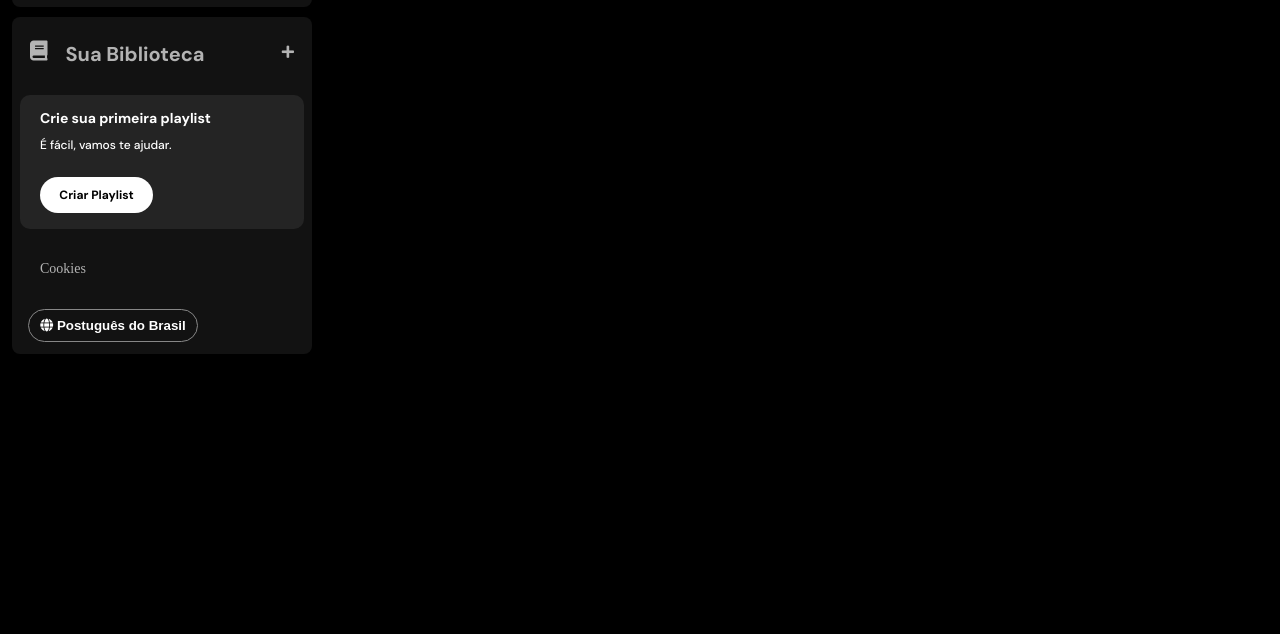
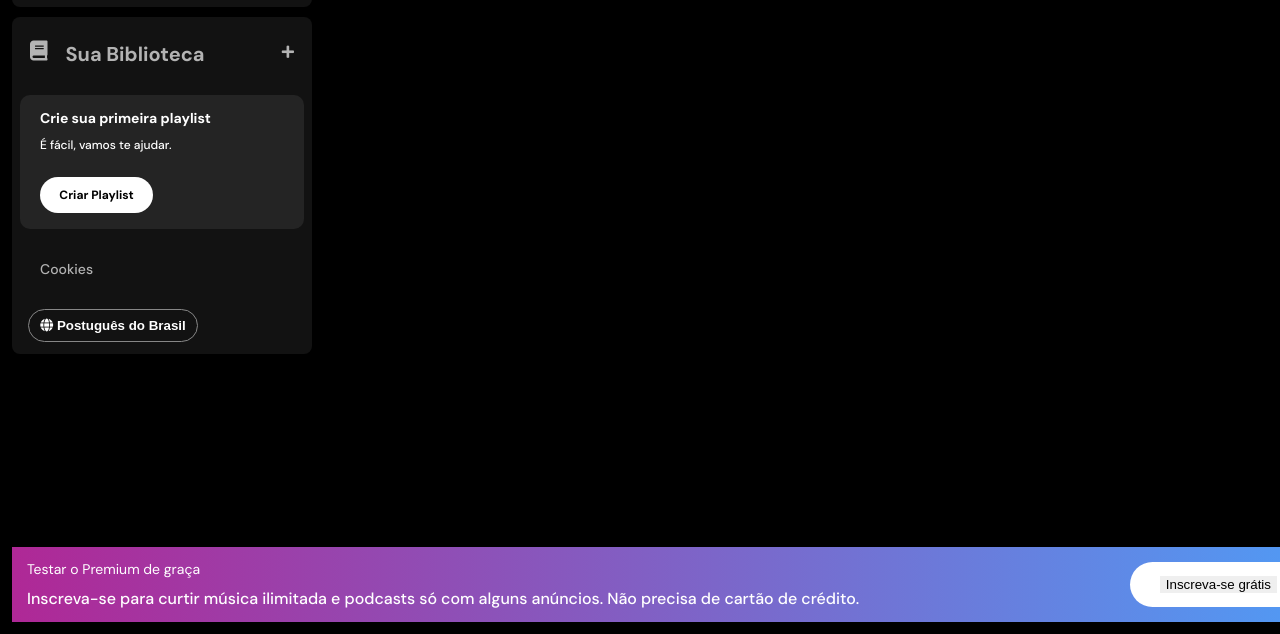
Before and after one commit to GuiAgost/spotify-imersao, a plain HTML site: page index.html in a window 1280 px wide. Shown: the part 166-800 px from the top of the page. Drawn offline with Linux system fonts and the light colour scheme; a web font is replaced by a local one.

Commit message:
Criado rodapé.

```diff
--- a/index.html
+++ b/index.html
@@ -73,5 +73,16 @@
 
         </div>
     </div>
+
+    <footer class="footer">
+        <div class="text">
+            <p class="text__title">Testar o Premium de graça</p>
+            <p class="text__detail">Inscreva-se para curtir música ilimitada e podcasts só com alguns anúncios. Não
+                precisa de cartão de crédito.</p>
+        </div>
+        <div class="button">
+            <button type="button">Inscreva-se grátis</button>
+        </div>
+    </footer>
 </body>
 </html>
--- a/style.css
+++ b/style.css
@@ -150,6 +150,7 @@ h1 {
 
 .sidebar__library .cookie {
     margin: 25px 20px;
+    font-family: "DM Sans", sans-serif;
 }
 
 .sidebar__library .cookie a {
@@ -176,3 +177,46 @@ h1 {
     padding: 8px;
     border-radius: 20px;
 }
+
+.footer {
+    display: flex;
+    position: fixed;
+    bottom: 0;
+    width: 100%;
+    gap: 20%;
+    padding: 15px;
+    margin: 12px;
+    background: linear-gradient(90deg, #af2896, #509bf5);
+    justify-content: space-between;
+}
+
+.footer .text {
+    display: flex;
+    flex-direction: column;
+    flex-shrink: 0;
+    color: #FFFFFF;
+    font-family: "DM Sans", sans-serif;
+    gap: 15px;
+}
+
+.footer .text .text__title {
+    font-size: 14px;
+    font-weight: 400;
+}
+
+.footer .text .text__detail {
+    font-size: 16px;
+    font-weight: 500;
+}
+
+.footer .button {
+    background-color: #FFFFFF;
+    color: #000000;
+    font-size: 16px;
+    font-weight: bold;
+    padding: 14px 30px;
+    border: 0px;
+    border-radius: 40px;
+    cursor: pointer;
+    flex-shrink: 0;
+}
```
